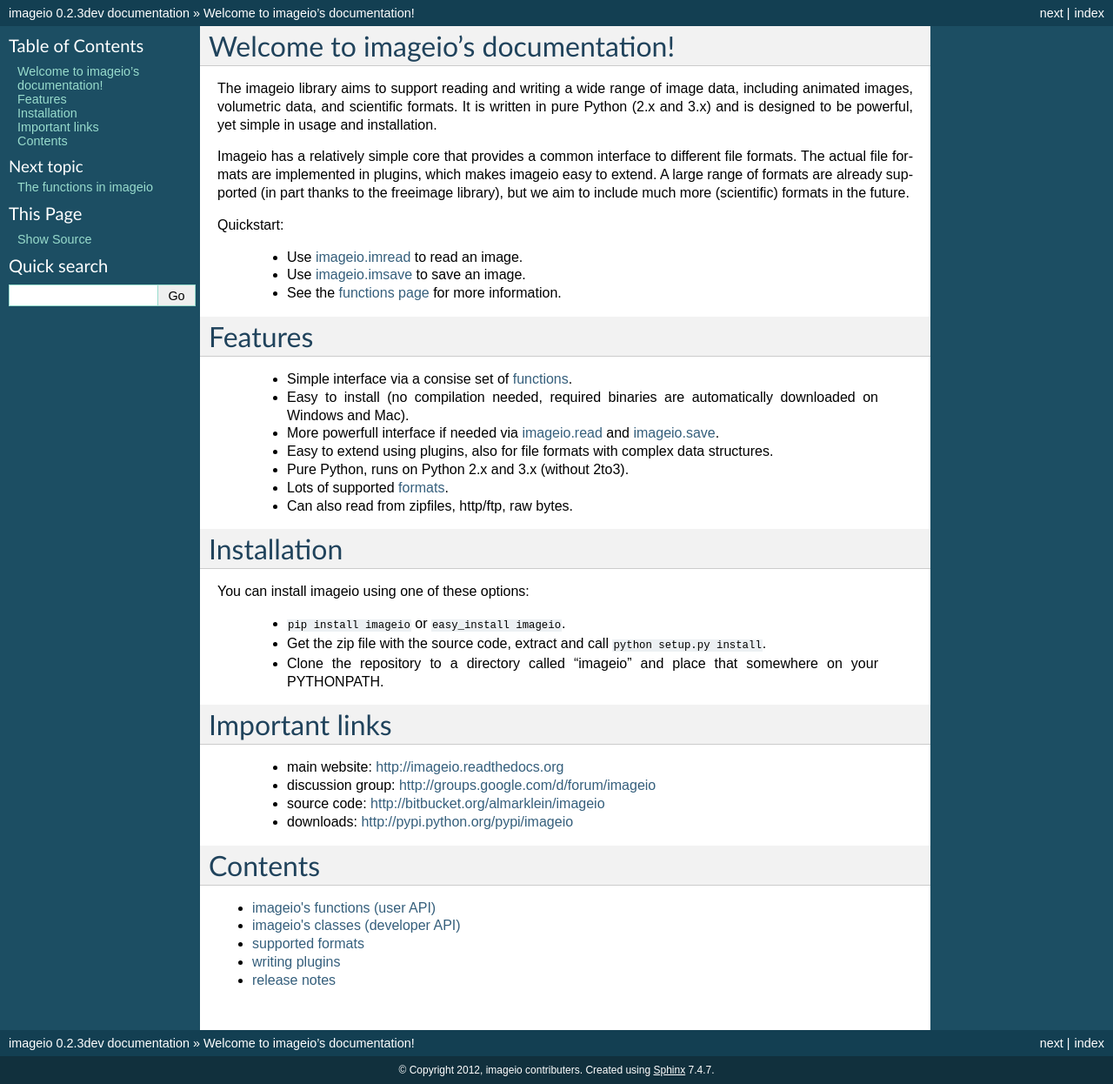
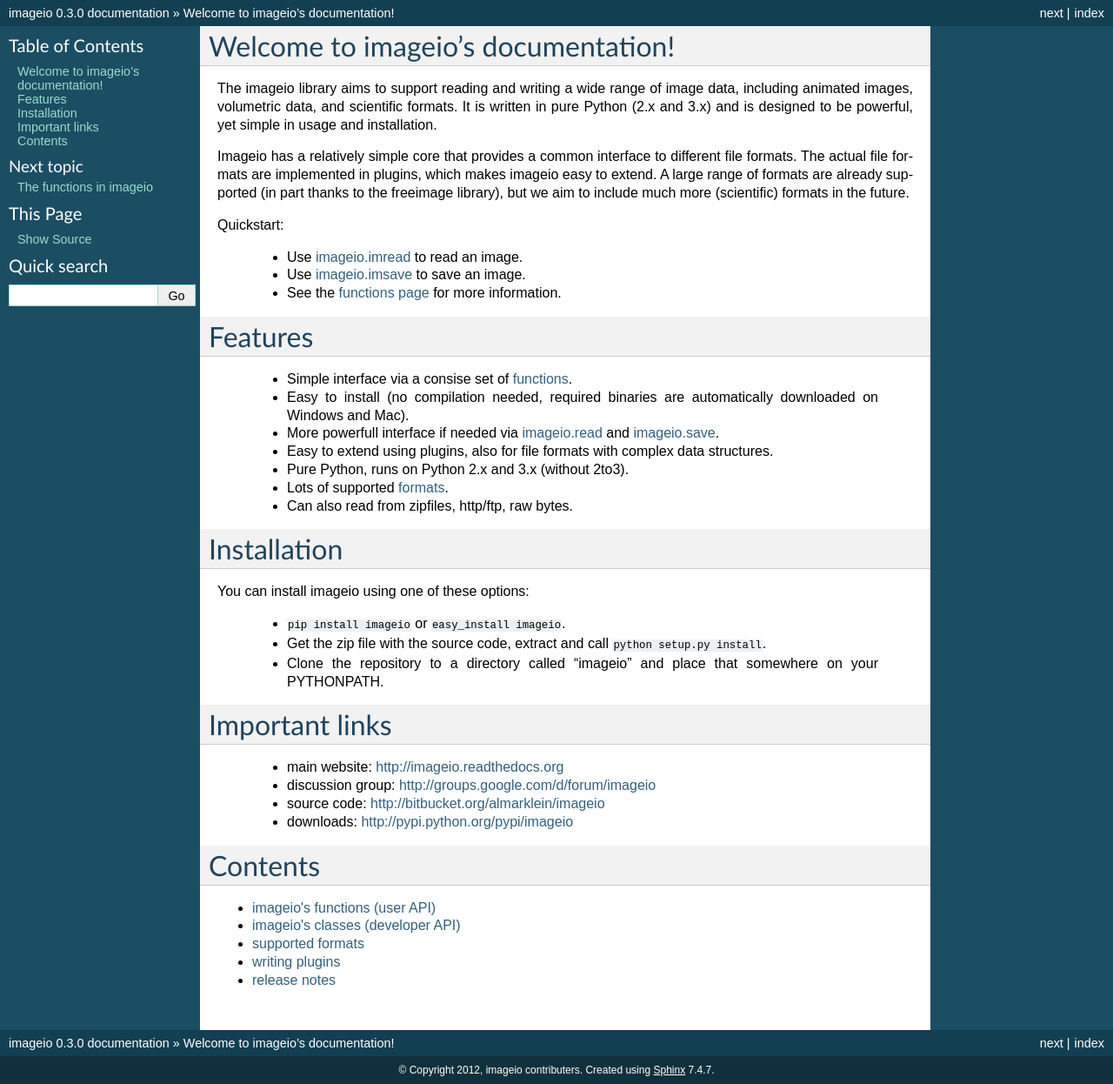
Before and after one commit to imageio/imageio, a Sphinx documentation site: the page built from docs/index.rst, in a window 1280 px wide. Shown: the whole page at 87% size. Built offline with Sphinx 7.4.7, drawn with Linux system fonts in a browser that asks for light colours.

Commit message:
Also in docs

```diff
--- a/docs/conf.py
+++ b/docs/conf.py
@@ -50,7 +50,7 @@ copyright = u'2012, imageio contributers'
 # The short X.Y version.
 version  = '0.2'
 # The full version, including alpha/beta/rc tags.
-release = '0.2.3dev'
+release = '0.3.0'
 
 # The language for content autogenerated by Sphinx. Refer to documentation
 # for a list of supported languages.
```
